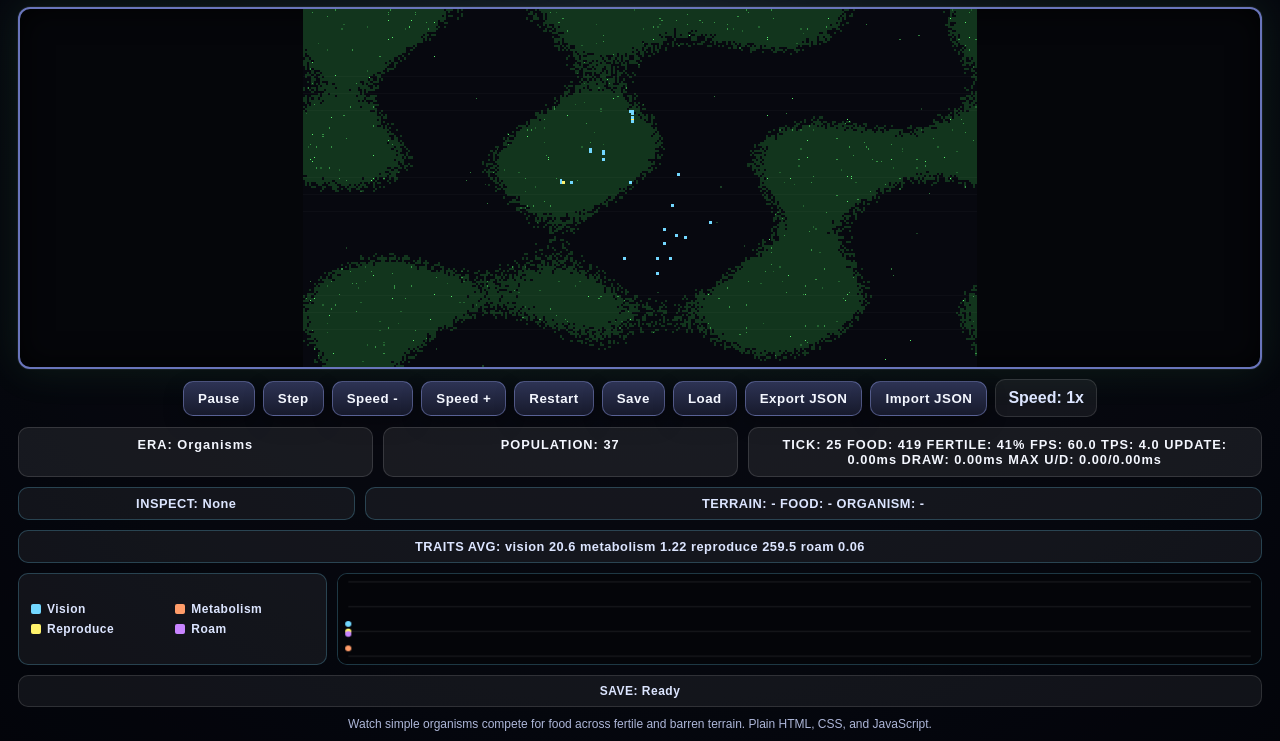
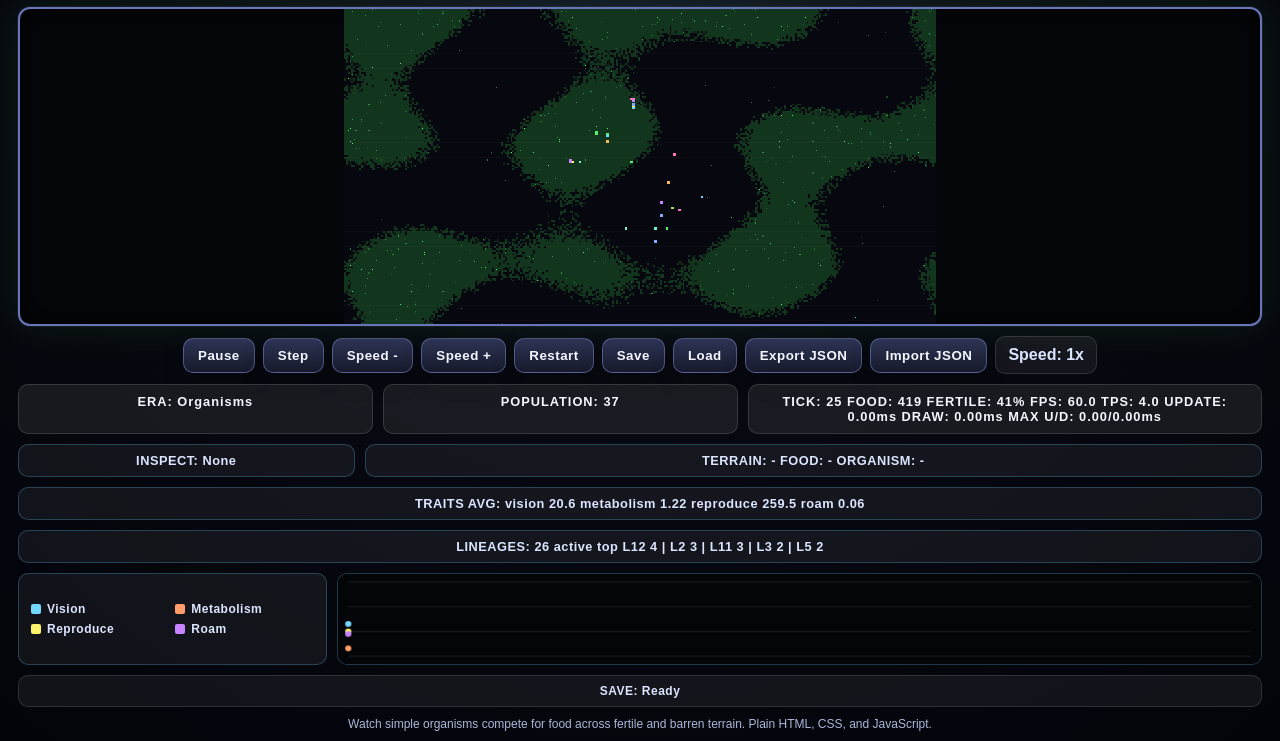
Before and after one commit to Akotz89/Pixeldarium, a plain HTML site: page index.html in a window 1280 px wide. Shown: the part 59-800 px from the top of the page. Drawn offline with Linux system fonts and the light colour scheme.

Commit message:
Add PixelSim lineage tracking

```diff
--- a/config.js
+++ b/config.js
@@ -44,6 +44,17 @@ const CONFIG = {
   TRAIT_MOVEMENT_TENDENCY_MUTATION_STEP: 0.02,
   TRAIT_HISTORY_SAMPLE_INTERVAL: 30,
   TRAIT_HISTORY_MAX_SAMPLES: 180,
+  LINEAGE_DIVERGENCE_SCORE_FOR_NEW_LINEAGE: 2,
+  LINEAGE_COLORS: [
+    "#72d7ff",
+    "#58f06c",
+    "#c884ff",
+    "#ff75b7",
+    "#70f0d0",
+    "#9fdd5b",
+    "#f2b85b",
+    "#86a8ff"
+  ],
 
   INITIAL_FOOD_FERTILE_CHANCE: 0.85,
   TERRAIN_FERTILITY_CUTOFF: 0.72,
--- a/index.html
+++ b/index.html
@@ -40,6 +40,10 @@
 
     <section id="trait-panel" aria-label="Population trait summary">
       <span id="trait-summary">TRAITS AVG: vision -   metabolism -   reproduce -   roam -</span>
+    </section>
+
+    <section id="lineage-panel" aria-label="Lineage summary">
+      <span id="lineage-summary">LINEAGES: -</span>
     </section>
 
     <section id="trait-history-panel" aria-label="Trait history">
--- a/main.js
+++ b/main.js
@@ -25,6 +25,7 @@ function clearWorld() {
   world.maxUpdateMs = 0;
   world.maxDrawMs = 0;
   world.inspectedTile = null;
+  world.nextLineageId = 1;
 
   if (typeof resetTraitHistory === "function") {
     resetTraitHistory();
--- a/organisms.js
+++ b/organisms.js
@@ -70,6 +70,57 @@ function inheritOrganismTraits(parentTraits) {
   };
 }
 
+function allocateLineageId() {
+  var lineageId = world.nextLineageId;
+  world.nextLineageId++;
+  return lineageId;
+}
+
+function ensureOrganismLineage(organism) {
+  if (typeof organism.lineageId !== "number" || organism.lineageId < 1) {
+    organism.lineageId = allocateLineageId();
+  }
+
+  if (typeof organism.lineageParentId !== "number") {
+    organism.lineageParentId = 0;
+  }
+
+  if (typeof organism.generation !== "number") {
+    organism.generation = 0;
+  }
+
+  if (organism.lineageId >= world.nextLineageId) {
+    world.nextLineageId = organism.lineageId + 1;
+  }
+
+  return organism.lineageId;
+}
+
+function getTraitDivergenceScore(parentTraits, childTraits) {
+  return (
+    Math.abs(childTraits.vision - parentTraits.vision) / CONFIG.TRAIT_VISION_MUTATION_STEP +
+    Math.abs(childTraits.metabolism - parentTraits.metabolism) / CONFIG.TRAIT_METABOLISM_MUTATION_STEP +
+    Math.abs(childTraits.reproductionEnergy - parentTraits.reproductionEnergy) / CONFIG.TRAIT_REPRODUCTION_ENERGY_MUTATION_STEP +
+    Math.abs(childTraits.movementTendency - parentTraits.movementTendency) / CONFIG.TRAIT_MOVEMENT_TENDENCY_MUTATION_STEP
+  );
+}
+
+function assignChildLineage(child, parent, parentTraits) {
+  var childTraits = ensureOrganismTraits(child);
+  var divergenceScore = getTraitDivergenceScore(parentTraits, childTraits);
+  var parentLineageId = ensureOrganismLineage(parent);
+
+  child.generation = parent.generation + 1;
+
+  if (divergenceScore >= CONFIG.LINEAGE_DIVERGENCE_SCORE_FOR_NEW_LINEAGE) {
+    child.lineageId = allocateLineageId();
+    child.lineageParentId = parentLineageId;
+  } else {
+    child.lineageId = parentLineageId;
+    child.lineageParentId = parent.lineageParentId;
+  }
+}
+
 function ensureOrganismTraits(organism) {
   if (!organism.traits) {
     organism.traits = makeInitialOrganismTraits();
@@ -78,7 +129,7 @@ function ensureOrganismTraits(organism) {
   return organism.traits;
 }
 
-function makeOrganism(x, y) {
+function makeOrganism(x, y, lineageId) {
   return {
     x: x,
     y: y,
@@ -88,7 +139,10 @@ function makeOrganism(x, y) {
     age: 0,
     directionX: randomInt(3) - 1,
     directionY: randomInt(3) - 1,
-    traits: makeInitialOrganismTraits()
+    traits: makeInitialOrganismTraits(),
+    lineageId: lineageId || allocateLineageId(),
+    lineageParentId: 0,
+    generation: 0
   };
 }
 
@@ -154,11 +208,13 @@ function reproduceIfReady(organism) {
 
   var child = makeOrganism(
     organism.x + randomInt(3) - 1,
-    organism.y + randomInt(3) - 1
+    organism.y + randomInt(3) - 1,
+    organism.lineageId
   );
 
   child.energy = CONFIG.CHILD_ORGANISM_ENERGY;
   child.traits = inheritOrganismTraits(traits);
+  assignChildLineage(child, organism, traits);
   clampToWorld(child);
   child.prevX = child.x;
   child.prevY = child.y;
--- a/persistence.js
+++ b/persistence.js
@@ -52,7 +52,10 @@ function copyOrganismForSave(organism) {
     age: organism.age,
     directionX: organism.directionX,
     directionY: organism.directionY,
-    traits: copyOrganismTraitsForSave(traits)
+    traits: copyOrganismTraitsForSave(traits),
+    lineageId: ensureOrganismLineage(organism),
+    lineageParentId: organism.lineageParentId,
+    generation: organism.generation
   };
 }
 
@@ -85,6 +88,7 @@ function createWorldSaveData() {
     tick: world.tick,
     speed: world.speed,
     era: world.era,
+    nextLineageId: world.nextLineageId,
     config: {
       startingOrganisms: CONFIG.STARTING_ORGANISMS,
       startingFood: CONFIG.STARTING_FOOD,
@@ -112,7 +116,9 @@ function createWorldSaveData() {
       traitMovementTendencyDefault: CONFIG.TRAIT_MOVEMENT_TENDENCY_DEFAULT,
       traitMovementTendencyMutationStep: CONFIG.TRAIT_MOVEMENT_TENDENCY_MUTATION_STEP,
       traitHistorySampleInterval: CONFIG.TRAIT_HISTORY_SAMPLE_INTERVAL,
-      traitHistoryMaxSamples: CONFIG.TRAIT_HISTORY_MAX_SAMPLES
+      traitHistoryMaxSamples: CONFIG.TRAIT_HISTORY_MAX_SAMPLES,
+      lineageDivergenceScoreForNewLineage: CONFIG.LINEAGE_DIVERGENCE_SCORE_FOR_NEW_LINEAGE,
+      lineageColors: CONFIG.LINEAGE_COLORS.slice()
     },
     terrain: world.terrain.slice(),
     food: world.food.map(copyFoodForSave),
@@ -209,7 +215,7 @@ function restoreOrganismTraits(traits) {
 }
 
 function restoreOrganism(organism) {
-  return {
+  var restoredOrganism = {
     x: clamp(Math.round(Number(organism.x)), 0, WORLD_WIDTH - 1),
     y: clamp(Math.round(Number(organism.y)), 0, WORLD_HEIGHT - 1),
     prevX: clamp(Math.round(Number(organism.prevX)), 0, WORLD_WIDTH - 1),
@@ -218,8 +224,14 @@ function restoreOrganism(organism) {
     age: Number(organism.age),
     directionX: clamp(Math.round(Number(organism.directionX)), -1, 1),
     directionY: clamp(Math.round(Number(organism.directionY)), -1, 1),
-    traits: restoreOrganismTraits(organism.traits)
+    traits: restoreOrganismTraits(organism.traits),
+    lineageId: Math.round(restoreNumber(organism.lineageId, 0)),
+    lineageParentId: Math.max(0, Math.round(restoreNumber(organism.lineageParentId, 0))),
+    generation: Math.max(0, Math.round(restoreNumber(organism.generation, 0)))
   };
+
+  ensureOrganismLineage(restoredOrganism);
+  return restoredOrganism;
 }
 
 function restoreTraitHistorySample(sample) {
@@ -375,6 +387,14 @@ function applySaveConfig(saveConfig) {
   if (typeof saveConfig.traitHistoryMaxSamples === "number") {
     CONFIG.TRAIT_HISTORY_MAX_SAMPLES = saveConfig.traitHistoryMaxSamples;
   }
+
+  if (typeof saveConfig.lineageDivergenceScoreForNewLineage === "number") {
+    CONFIG.LINEAGE_DIVERGENCE_SCORE_FOR_NEW_LINEAGE = saveConfig.lineageDivergenceScoreForNewLineage;
+  }
+
+  if (Array.isArray(saveConfig.lineageColors) && saveConfig.lineageColors.length > 0) {
+    CONFIG.LINEAGE_COLORS = saveConfig.lineageColors.slice();
+  }
 }
 
 function applyWorldSaveData(saveData) {
@@ -384,6 +404,7 @@ function applyWorldSaveData(saveData) {
   world.tick = Number(saveData.tick);
   world.speed = clamp(Math.round(Number(saveData.speed)), 1, 10);
   world.era = String(saveData.era || "Organisms");
+  world.nextLineageId = Math.max(1, Math.round(restoreNumber(saveData.nextLineageId, 1)));
   world.terrain = saveData.terrain.slice();
   world.fertileTiles = countFertileTiles();
   world.food = saveData.food.map(restoreFood);
--- a/render.js
+++ b/render.js
@@ -65,6 +65,12 @@ function drawFood() {
   }
 }
 
+function getLineageColor(organism) {
+  var lineageId = typeof organism.lineageId === "number" ? organism.lineageId : 1;
+  var colorIndex = (lineageId - 1) % CONFIG.LINEAGE_COLORS.length;
+  return CONFIG.LINEAGE_COLORS[colorIndex];
+}
+
 function getOrganismColor(organism) {
   if (organism.energy > 200) {
     return "#fff26b";
@@ -74,7 +80,7 @@ function getOrganismColor(organism) {
     return "#ff9c69";
   }
 
-  return "#72d7ff";
+  return getLineageColor(organism);
 }
 
 function drawOrganisms() {
--- a/state.js
+++ b/state.js
@@ -7,6 +7,7 @@ const foodText = document.getElementById("food");
 const inspectSummaryText = document.getElementById("inspect-summary");
 const inspectDetailsText = document.getElementById("inspect-details");
 const traitSummaryText = document.getElementById("trait-summary");
+const lineageSummaryText = document.getElementById("lineage-summary");
 const traitHistoryCanvas = document.getElementById("trait-history");
 const traitHistoryCtx = traitHistoryCanvas.getContext("2d", { willReadFrequently: true });
 
@@ -46,5 +47,6 @@ const world = {
   maxUpdateMs: 0,
   maxDrawMs: 0,
   inspectedTile: null,
-  traitHistory: []
+  traitHistory: [],
+  nextLineageId: 1
 };
--- a/style.css
+++ b/style.css
@@ -19,7 +19,7 @@ body {
   margin: 0;
   padding: 12px 18px 10px;
   display: grid;
-  grid-template-rows: 44px minmax(0, 1fr) auto auto auto auto auto auto auto;
+  grid-template-rows: 44px minmax(0, 1fr) auto auto auto auto auto auto auto auto;
   gap: 10px;
   text-align: center;
   background: rgba(4, 6, 12, 0.42);
@@ -127,6 +127,15 @@ h1 {
   box-sizing: border-box;
 }
 
+#lineage-panel {
+  display: grid;
+  grid-template-columns: 1fr;
+  gap: 10px;
+  margin: 0;
+  width: 100%;
+  box-sizing: border-box;
+}
+
 #trait-history-panel {
   display: grid;
   grid-template-columns: minmax(220px, 0.75fr) minmax(0, 2.25fr);
@@ -194,7 +203,8 @@ h1 {
 }
 
 #inspect-panel span,
-#trait-panel span {
+#trait-panel span,
+#lineage-panel span {
   background: rgba(255, 255, 255, 0.06);
   border: 1px solid rgba(114, 215, 255, 0.24);
   border-radius: 10px;
--- a/ui.js
+++ b/ui.js
@@ -17,6 +17,7 @@ function updateHud() {
 
   speedLabel.textContent = "Speed: " + world.speed + "x";
   updateTraitSummary();
+  updateLineageSummary();
   updateInspectPanel();
   drawTraitHistory();
 }
@@ -90,6 +91,52 @@ function updateTraitSummary() {
     "   metabolism " + summary.metabolism.toFixed(2) +
     "   reproduce " + summary.reproductionEnergy.toFixed(1) +
     "   roam " + summary.movementTendency.toFixed(2);
+}
+
+function getLineageSummary() {
+  var lineageCounts = {};
+  var lineages = [];
+
+  for (var i = 0; i < world.organisms.length; i++) {
+    var lineageId = ensureOrganismLineage(world.organisms[i]);
+
+    if (!lineageCounts[lineageId]) {
+      lineageCounts[lineageId] = {
+        lineageId: lineageId,
+        count: 0
+      };
+      lineages.push(lineageCounts[lineageId]);
+    }
+
+    lineageCounts[lineageId].count++;
+  }
+
+  lineages.sort(function(a, b) {
+    if (b.count !== a.count) {
+      return b.count - a.count;
+    }
+
+    return a.lineageId - b.lineageId;
+  });
+
+  return lineages;
+}
+
+function updateLineageSummary() {
+  var lineages = getLineageSummary();
+
+  if (lineages.length === 0) {
+    lineageSummaryText.textContent = "LINEAGES: -";
+    return;
+  }
+
+  var visibleLineages = lineages.slice(0, 5).map(function(lineage) {
+    return "L" + lineage.lineageId + " " + lineage.count;
+  });
+
+  lineageSummaryText.textContent =
+    "LINEAGES: " + lineages.length +
+    " active   top " + visibleLineages.join(" | ");
 }
 
 function makeTraitHistorySample(summary) {
@@ -238,6 +285,8 @@ function updateInspectPanel() {
     organismText =
       "energy " + organism.energy +
       " age " + organism.age +
+      " lineage L" + ensureOrganismLineage(organism) +
+      " gen " + organism.generation +
       " pos " + organism.x + "," + organism.y +
       " dir " + organism.directionX + "," + organism.directionY +
       "   " + formatOrganismTraits(organism);
```
